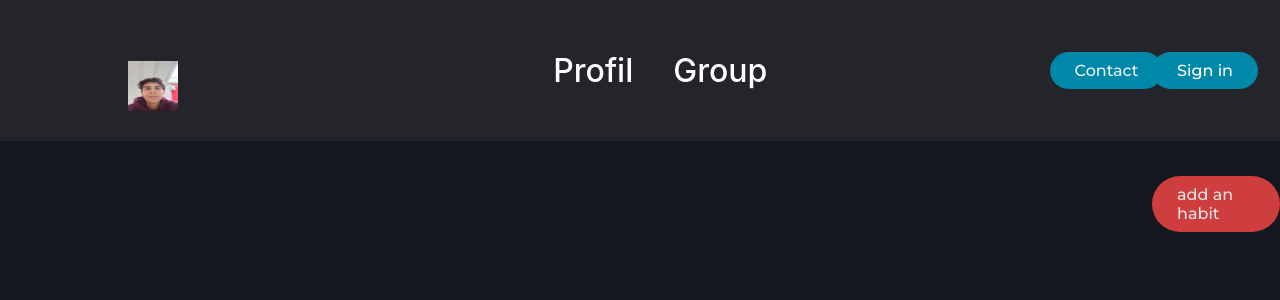
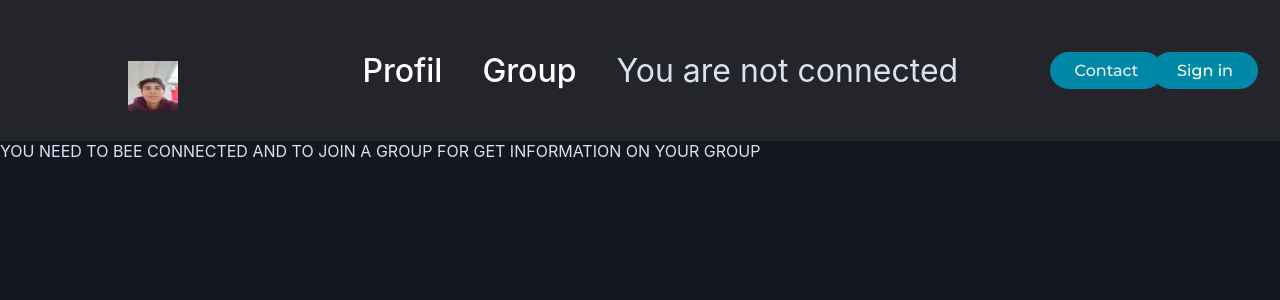
Before and after one commit to FCORMERAIS/PHP_Project, a PHP site: page /PHPProject/Group.php in a window 1280 px wide. Shown: the top 300 px of the page. Run offline with PHP 8.4, Linux system fonts and the light colour scheme; data that the repository does not hold is empty.

Commit message:
correction login + mise en place des cookies

```diff
--- a/Group.php
+++ b/Group.php
@@ -1,3 +1,9 @@
+<?php   if(!isset($_COOKIE["name"]))
+    {$connexion ="You are not connected";
+  }else {
+    $connexion = 'Connected As ' . htmlspecialchars($_COOKIE["name"]) . ' !';
+  }?>
+
 <!DOCTYPE php>
     <head>
         <meta charset="utf-8">
@@ -16,6 +22,7 @@
 
                     <li><FONT size="6pt"><a href="#">Profil</a></FONT></li>
                     <li><FONT size="6pt"><a href="Group.php">Group</a></FONT></li>
+                    <li><FONT size="6pt"><?php echo $connexion;?></FONT></li>
 
                 </ul>
             </nav>
@@ -24,10 +31,10 @@
             <p class="connect"><a href="Login.php">Sign in</a></p>
         </header>
         <div class="Activity">
-            <p class="addhabit">add an habit</p>
-
             <?php
-
+                if ($connexion == "You are not connected") {
+                    echo "YOU NEED TO BEE CONNECTED AND TO JOIN A GROUP FOR GET INFORMATION ON YOUR GROUP";
+                }
             ?>
 
         </div>
--- a/Login.php
+++ b/Login.php
@@ -16,8 +16,10 @@
     }
 
     if ($returnmsg == "") {
-      if(!testValueUser("phpproject","localhost","Password",$password) && $returnmsg== ""){
+      if(!testValuePassword("phpproject","localhost","Name",$password,$mail) && $returnmsg== ""){
+        if(!testValuePassword("phpproject","localhost","Mail",$password,$mail) && $returnmsg== ""){
           $returnmsg =  "sorry but the password is not good";
+        }
       }
     }
 
--- a/css.php
+++ b/css.php
@@ -121,7 +121,6 @@ header {
 .policeAugment {
     font-size: 36px;
 }
-
 .overlay {
   height: 100%;
   width: 0;
@@ -267,6 +266,12 @@ button::-moz-focus-inner {
 
   /* --m-background is set as inline style */
   background: var(--m-background);
+}
+
+.redInfo {
+  color:red;
+  text-align: center;
+  font-size: xx-large;
 }
 
 .modal-container2 {
```
Also changed, not shown: Menu.php (+13 -3 lines), connectAccount.php (+8 -0 lines).
